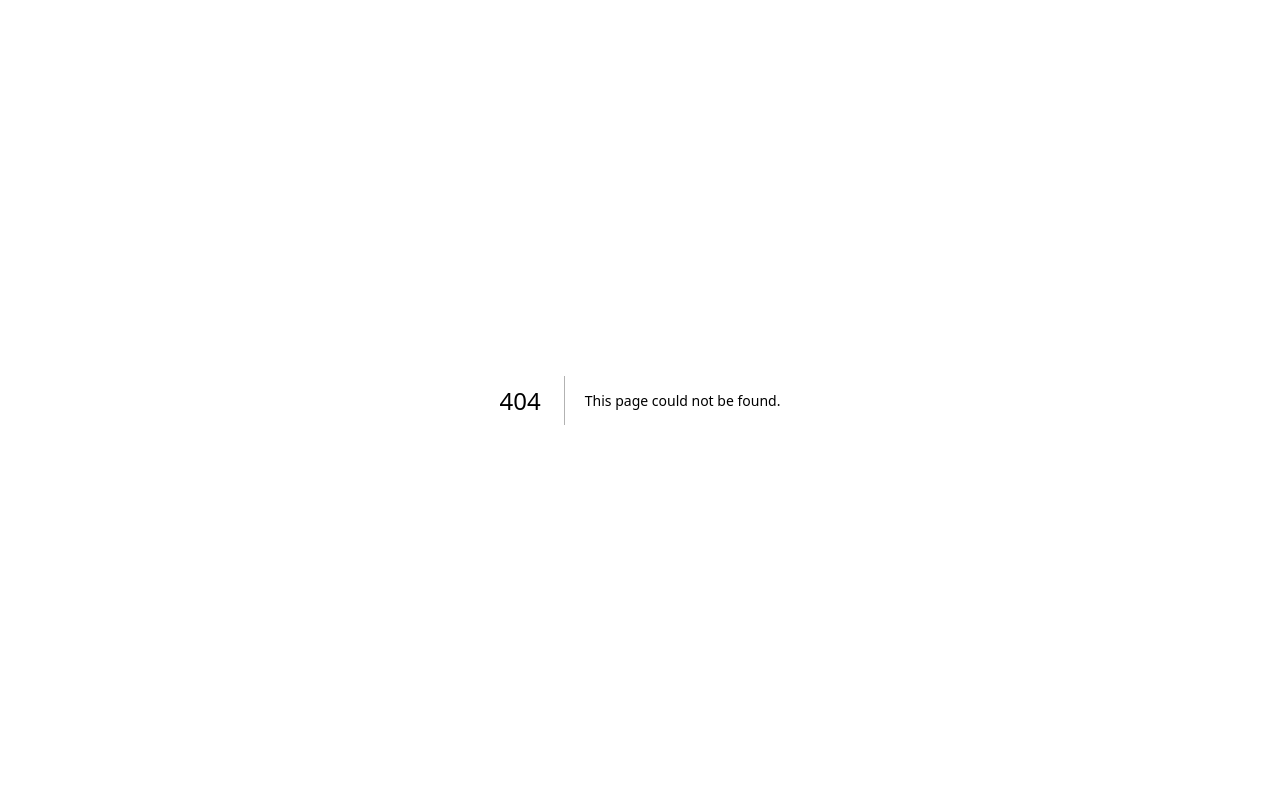
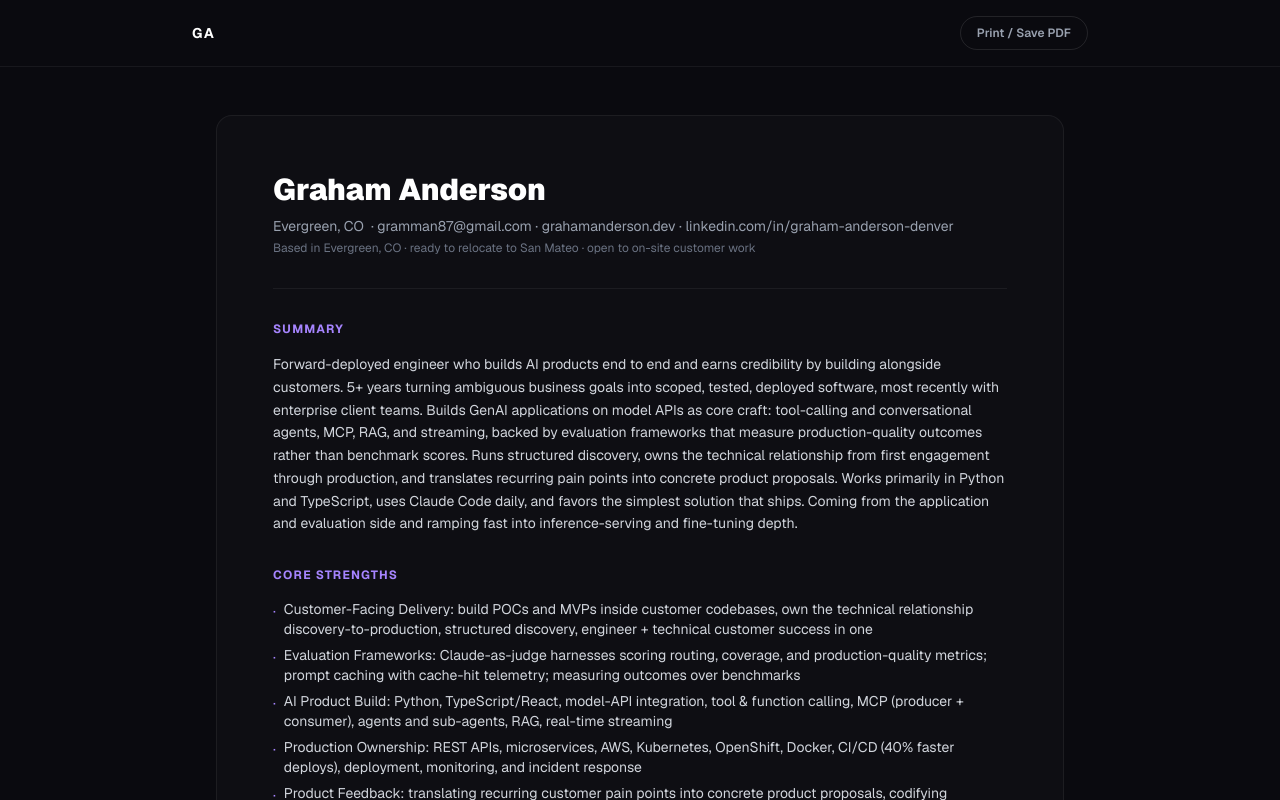
Before and after one commit to Gramman87/portfolio, a Next.js app: page /resume/fireworks-fde in a window 1280 px wide. Before the commit this address had no page. Shown: the top 800 px of the page. Built offline with nearby package versions, Linux system fonts and the light colour scheme.

Commit message:
Add Fireworks AI Field Engineer resume and cover letter variants; list in /docs

```diff
--- /dev/null
+++ b/app/cover-letter/fireworks-fde/page.tsx
@@ -0,0 +1,20 @@
+import type { Metadata } from "next";
+import LetterDoc from "@/components/LetterDoc";
+
+export const metadata: Metadata = {
+  title: "Cover Letter (Fireworks, AI Field Engineer) | Graham Anderson",
+};
+
+export default function FireworksFdeCoverLetter() {
+  return (
+    <LetterDoc
+      greeting="Dear Fireworks Hiring Team,"
+      paragraphs={[
+        "I'm applying for the AI Field Engineer role. Fireworks powers the kind of product I build in my own time: applications with frontier model capability baked into the core. Many of your customers exist because of GenAI, and so does the work I care about most. I've spent five years partnering with customers and client teams to turn ambiguous goals into shipped, tested software, and sitting on the Fireworks side of that, embedding with a customer's engineers to get them into production, is exactly the work I want.",
+        "The line in your posting that resonates most is that credibility comes from what you build alongside the customer. That's how I operate. On my own initiative I've built a series of AI products on model APIs, each live or open-source: a full-stack MCP agent with a streaming UI and an OpenAI-compatible endpoint, a multi-agent orchestration system, a tool-calling operations agent, and a RAG assistant. I can pair-build a POC inside a customer's codebase and constraints, then own the technical relationship from discovery through deployment.",
+        "Evaluation is where I'd add value on day one. You want evaluation frameworks that measure production-quality metrics, not just benchmark scores, and that's precisely the work I do: I stand up Claude-as-judge harnesses that score routing, coverage, and quality against real cases, so a deployment is judged on outcomes that matter to the customer. I run structured discovery, translate recurring pain points into concrete product proposals, and I favor the simplest thing that ships over unnecessary complexity. I work primarily in Python and TypeScript and use Claude Code daily.",
+        "I'll be straight about the boundary: I come from the application and evaluation side, so the serving internals (vLLM, SGLang, quantization) and fine-tuning methods (SFT, DPO, RFT) are areas I'd ramp into rather than claim today, and I'm genuinely excited to go deep. What I bring immediately is a builder's credibility with customers, evaluation rigor, and end-to-end ownership. I'm based in Evergreen, CO and ready to relocate to San Mateo and spend time on-site with customers. I'd welcome the chance to talk. Thank you for your consideration.",
+      ]}
+    />
+  );
+}
--- a/app/docs/page.tsx
+++ b/app/docs/page.tsx
@@ -47,6 +47,13 @@ const groups = [
     resume: "/resume/baseten",
     cover: "/cover-letter/baseten",
     posting: "https://jobs.ashbyhq.com/baseten/84c1801c-1a65-49fb-aaaa-beeafd530e7e",
+  },
+  {
+    label: "Fireworks AI: AI Field Engineer (AI Natives)",
+    note: "Customer-facing forward-deployed, build POCs alongside customers. Eval-framework and build-with-you framing; honest ramp on serving internals and fine-tuning. San Mateo on-site.",
+    resume: "/resume/fireworks-fde",
+    cover: "/cover-letter/fireworks-fde",
+    posting: "https://jobs.ashbyhq.com/fireworks/7730b5a4-0b58-46c7-bcff-61a929a3d1bd",
   },
 ];
 
--- /dev/null
+++ b/app/resume/fireworks-fde/page.tsx
@@ -0,0 +1,31 @@
+import type { Metadata } from "next";
+import ResumeDoc from "@/components/ResumeDoc";
+
+export const metadata: Metadata = {
+  title: "Resume (Fireworks, AI Field Engineer) | Graham Anderson",
+};
+
+export default function FireworksFdeResume() {
+  return (
+    <ResumeDoc
+      aiSectionTitle="AI Products & Evaluation: Personal Projects"
+      locationLine="Based in Evergreen, CO · ready to relocate to San Mateo · open to on-site customer work"
+      summary="Forward-deployed engineer who builds AI products end to end and earns credibility by building alongside customers. 5+ years turning ambiguous business goals into scoped, tested, deployed software, most recently with enterprise client teams. Builds GenAI applications on model APIs as core craft: tool-calling and conversational agents, MCP, RAG, and streaming, backed by evaluation frameworks that measure production-quality outcomes rather than benchmark scores. Runs structured discovery, owns the technical relationship from first engagement through production, and translates recurring pain points into concrete product proposals. Works primarily in Python and TypeScript, uses Claude Code daily, and favors the simplest solution that ships. Coming from the application and evaluation side and ramping fast into inference-serving and fine-tuning depth."
+      strengths={[
+        "Customer-Facing Delivery: build POCs and MVPs inside customer codebases, own the technical relationship discovery-to-production, structured discovery, engineer + technical customer success in one",
+        "Evaluation Frameworks: Claude-as-judge harnesses scoring routing, coverage, and production-quality metrics; prompt caching with cache-hit telemetry; measuring outcomes over benchmarks",
+        "AI Product Build: Python, TypeScript/React, model-API integration, tool & function calling, MCP (producer + consumer), agents and sub-agents, RAG, real-time streaming",
+        "Production Ownership: REST APIs, microservices, AWS, Kubernetes, OpenShift, Docker, CI/CD (40% faster deploys), deployment, monitoring, and incident response",
+        "Product Feedback: translating recurring customer pain points into concrete product proposals, codifying repeatable patterns back into tooling and docs",
+        "Working Style: Claude Code / Cursor daily, high tolerance for ambiguity, bias for velocity and simplicity, on-site customer work, $80M+ stakeholder alignment",
+      ]}
+      aiWork={[
+        "Spring Boot MCP Agent (github.com/Gramman87/spring-mcp-agent): a personal, full-stack project where a backend publishes tools over a Model Context Protocol surface and a streaming agent calls them in a loop, fronted by a React UI that renders each tool call and token in real time, with an OpenAI-compatible /v1/chat/completions endpoint and a JUnit suite.",
+        "Portfolio Analyst Sub-Agent System (github.com/Gramman87/fs-analyst-agent): a self-directed Python project where a lead Claude model orchestrates three specialist sub-agents via tool-use and synthesizes a decision-grade memo, backed by a Claude-as-judge evaluation harness scoring routing, coverage, and quality, with prompt caching and cache-hit telemetry surfaced in the UI.",
+        "HR Operations Agent and RAG Knowledge Agent: personal full-stack projects, a tool-calling operations agent (8 tools, sub-3-second responses) and a retrieval assistant with real relevance scoring and inline citations. Live and open-source.",
+        "The throughline across these self-built projects is production-shaped GenAI: model-API integration, evaluation frameworks, streaming, and end-to-end delivery, the same journey Fireworks customers run when they bake frontier capability into their products.",
+        "Use Claude Code daily and translate fuzzy requirements into scoped, tested work, the discovery-to-deployment arc this role runs alongside customers.",
+      ]}
+    />
+  );
+}
```
